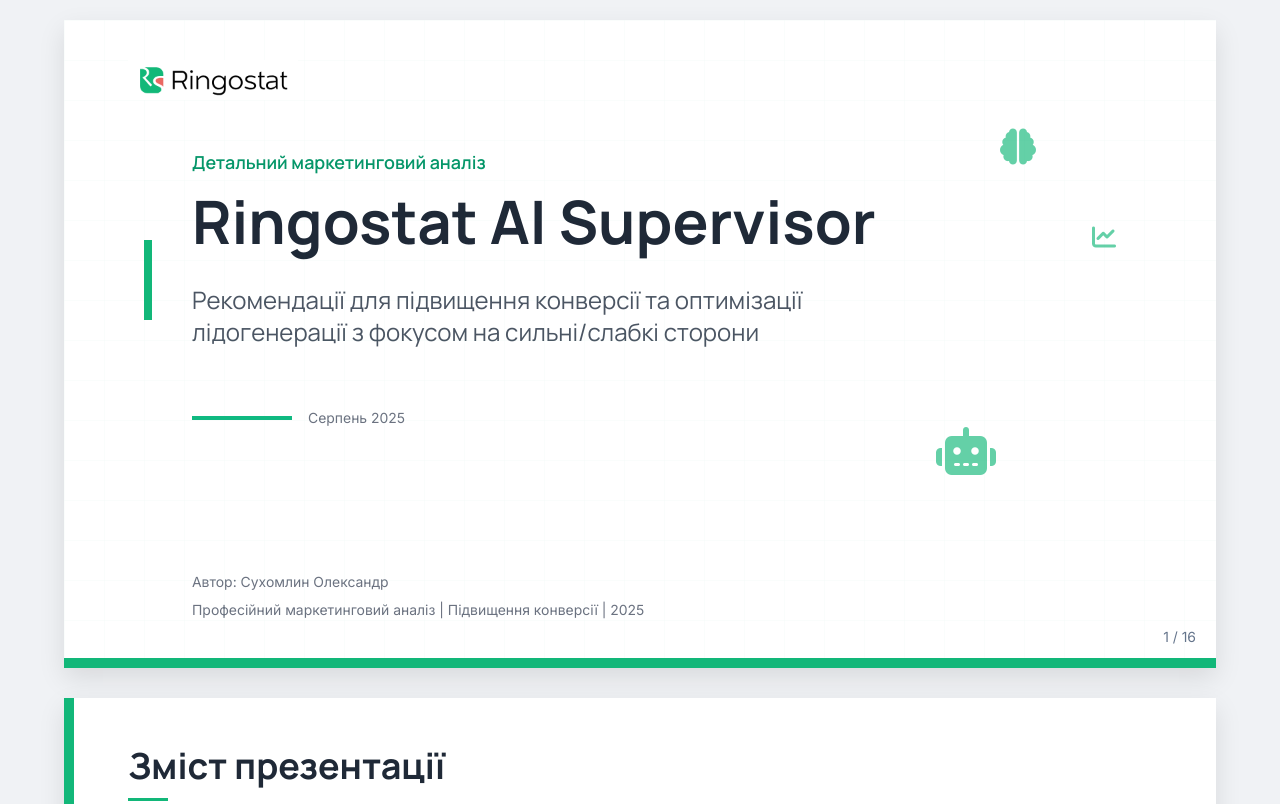
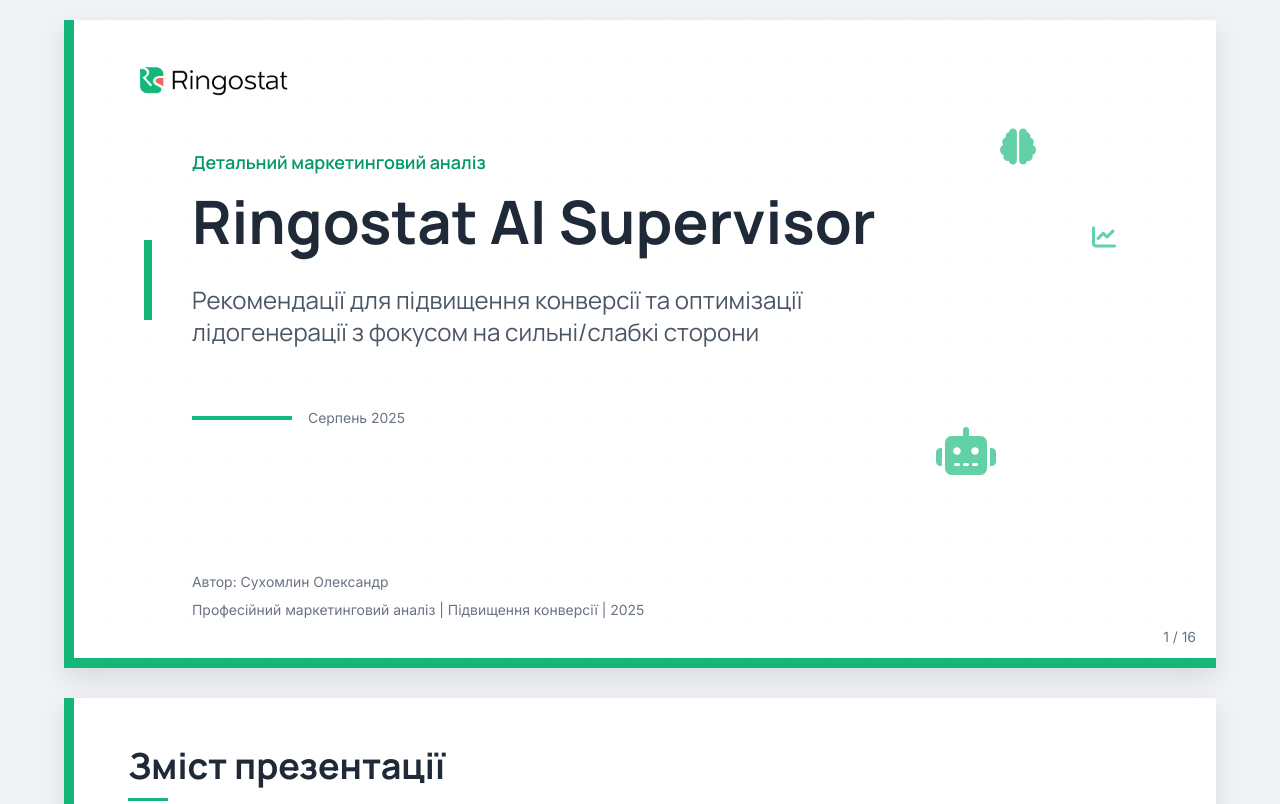
Before and after one commit to Aleksandr-sn/Ringostat-TT, a plain HTML site: page index.html in a window 1280 px wide. Shown: the top 804 px of the page. Drawn offline with nearby package versions, Linux system fonts and the light colour scheme.

Commit message:
Update index.html

```diff
--- a/index.html
+++ b/index.html
@@ -138,6 +138,7 @@
 
 <div class="slide-wrapper">
     <div class="slide-container">
+		<div class="side-decoration" style="width: 10px;"></div>
         <div style="position: absolute; top: 40px; left: 64px; z-index: 20; height: 40px;">
             <img src="ringostat.png" alt="logo" style="height: 100%; width: auto;">
         </div>
```
